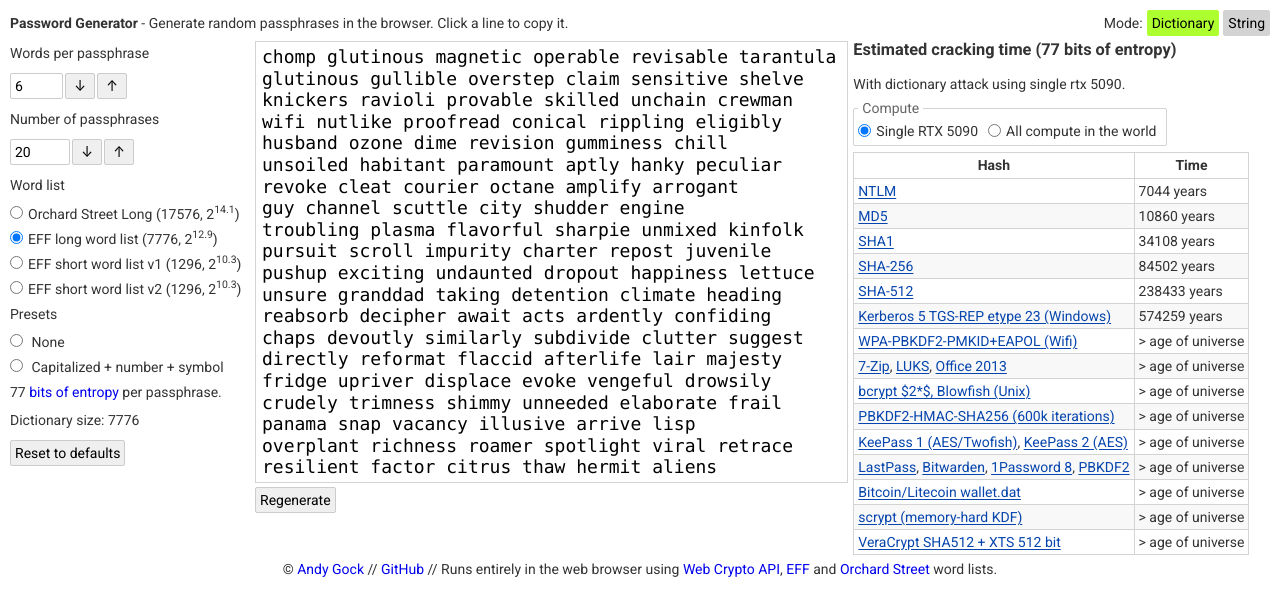
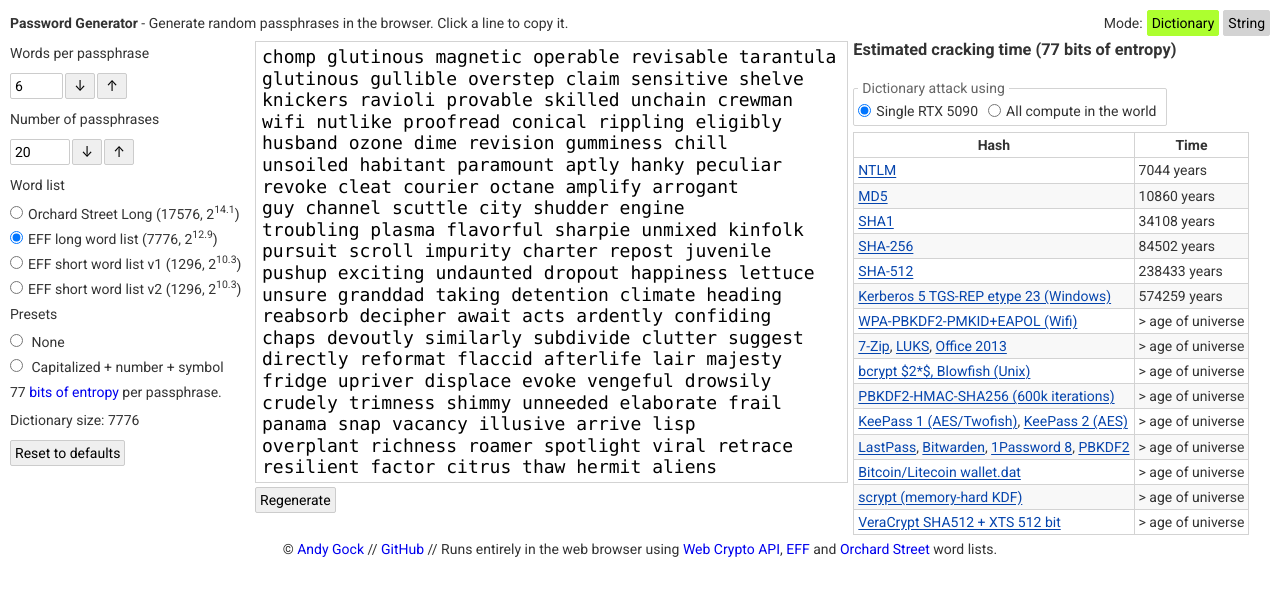
Before and after one commit to andygock/password-generator-v2, a React (Vite) app: page /#/ in a window 1280 px wide. Shown: the top 616 px of the page. Built offline with nearby package versions, Linux system fonts and the light colour scheme.

Commit message:
refactor: improve legend formatting in EstimateCrackingTime component

```diff
--- a/src/EstimateCrackingTime.jsx
+++ b/src/EstimateCrackingTime.jsx
@@ -308,11 +308,11 @@ const EstimateCrackingTime = ({ bits, type = 'dictionary' }) => {
   return (
     <div className="crack-time">
       <h3>Estimated cracking time ({bits} bits of entropy)</h3>
-      <p>
-        With {type} attack using {computeProfile.label.toLowerCase()}.
-      </p>
       <fieldset className="compute-switch">
-        <legend>Compute</legend>
+        <legend>
+          {String(type).charAt(0).toUpperCase() + String(type).slice(1)} attack
+          using
+        </legend>
         {computeProfiles.map(({ key, label, description }) => (
           <label
             key={key}
```
